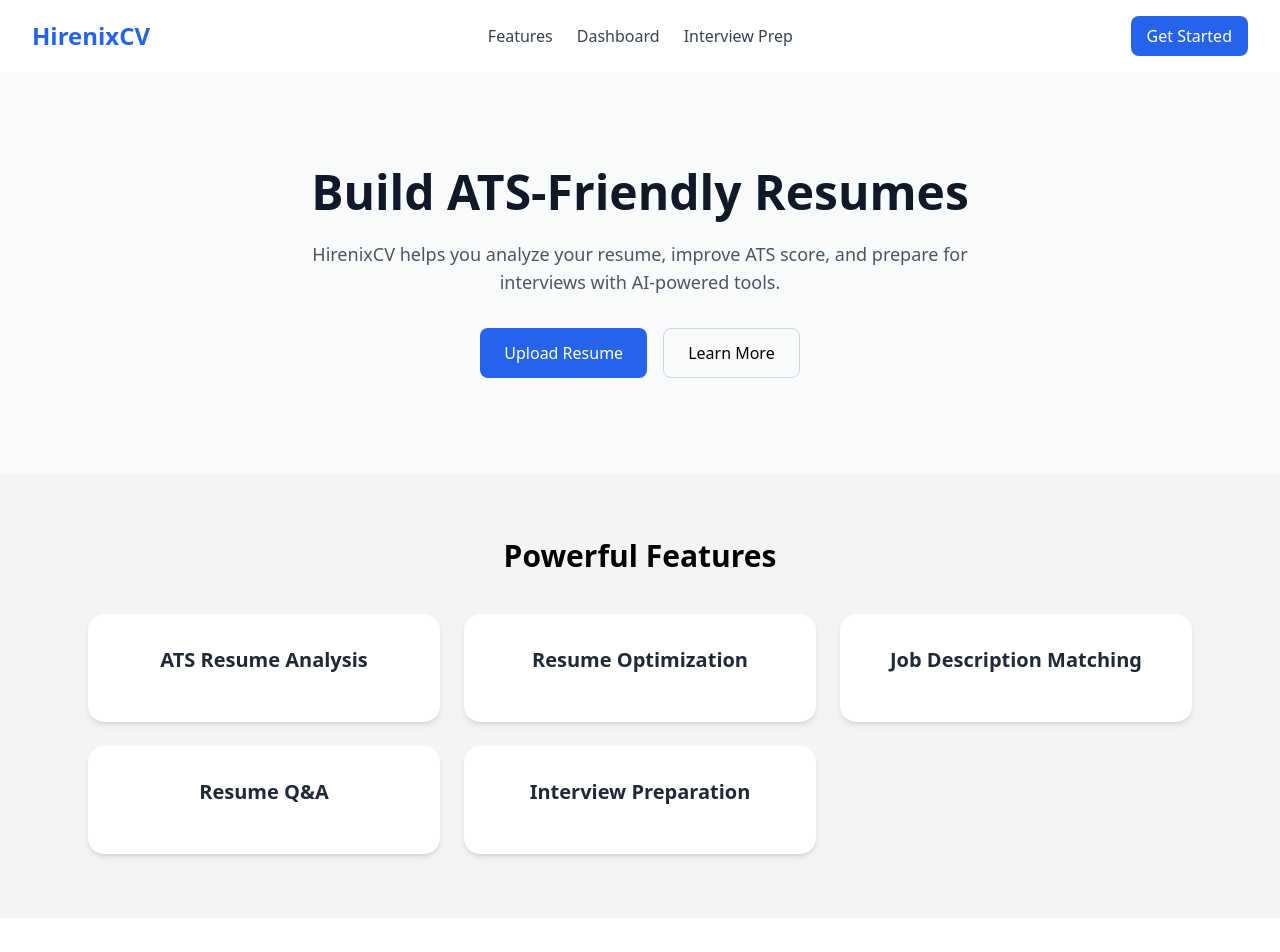
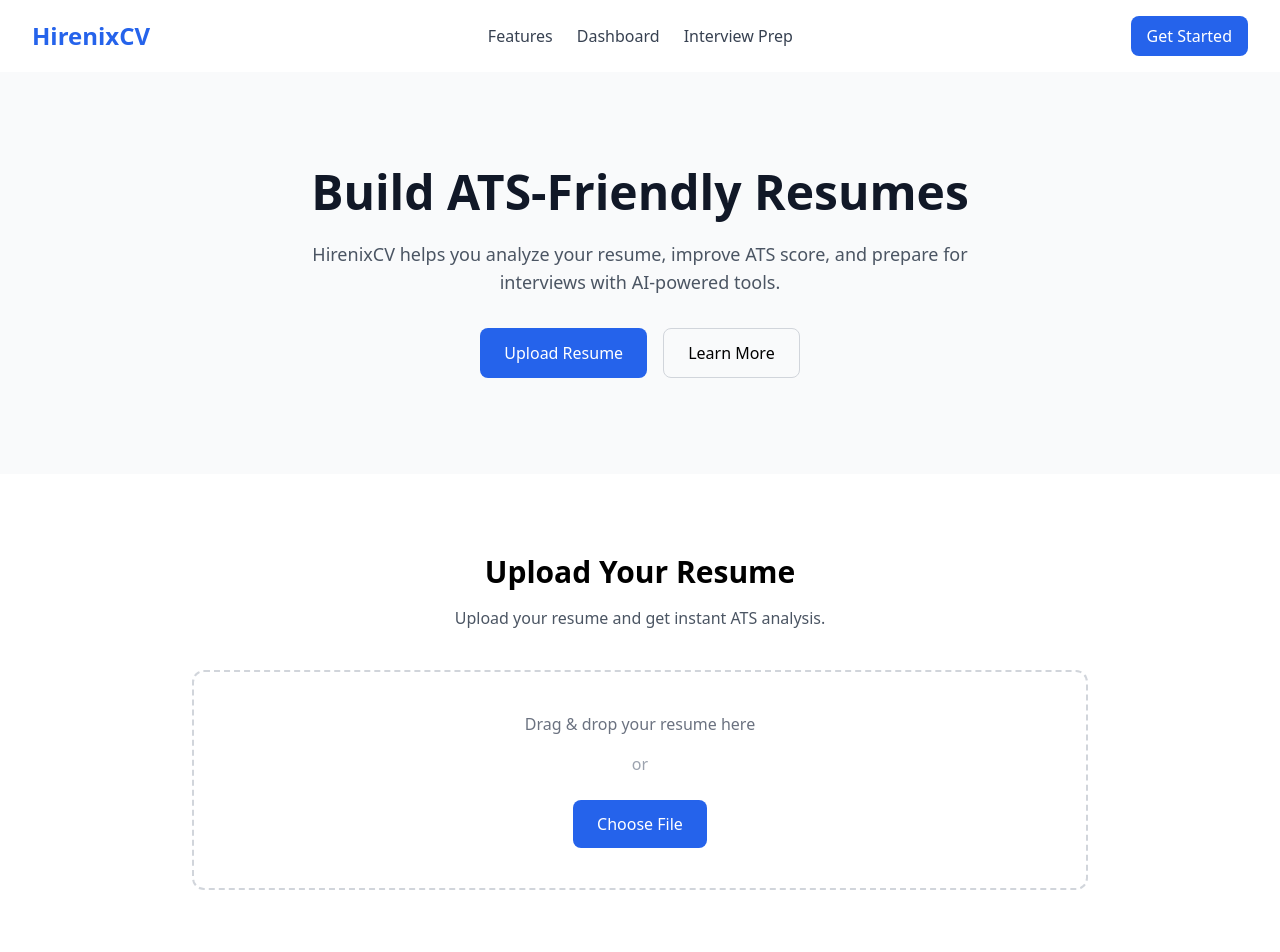
Before and after one commit to bitwise-arnesh/hirenixcv, a React (Vite) app in the folder client/: page / in a window 1280 px wide. Shown: the top 952 px of the page. Built offline with nearby package versions, Linux system fonts and the light colour scheme.

Commit message:
add resume upload UI section

```diff
--- /dev/null
+++ b/client/src/components/ResumeUpload.jsx
@@ -0,0 +1,35 @@
+function ResumeUpload() {
+  return (
+    <section className="py-20 bg-white">
+      <div className="max-w-4xl mx-auto text-center">
+
+        <h2 className="text-3xl font-bold mb-4">
+          Upload Your Resume
+        </h2>
+
+        <p className="text-gray-600 mb-10">
+          Upload your resume and get instant ATS analysis.
+        </p>
+
+        <div className="border-2 border-dashed border-gray-300 rounded-xl p-10 hover:border-blue-500 transition">
+
+          <p className="text-gray-500 mb-4">
+            Drag & drop your resume here
+          </p>
+
+          <p className="text-gray-400 mb-6">
+            or
+          </p>
+
+          <button className="bg-blue-600 text-white px-6 py-3 rounded-lg hover:bg-blue-700">
+            Choose File
+          </button>
+
+        </div>
+
+      </div>
+    </section>
+  );
+}
+
+export default ResumeUpload;
--- a/client/src/pages/Home.jsx
+++ b/client/src/pages/Home.jsx
@@ -1,5 +1,6 @@
 import Navbar from "../components/Navbar";
 import Hero from "../components/Hero";
+import ResumeUpload from "../components/ResumeUpload";
 import Features from "../components/Features";
 import ATSPreview from "../components/ATSPreview";
 
@@ -8,6 +9,7 @@
     <div>
       <Navbar />
       <Hero />
+      <ResumeUpload />
       <Features />
       <ATSPreview />
     </div>
```
